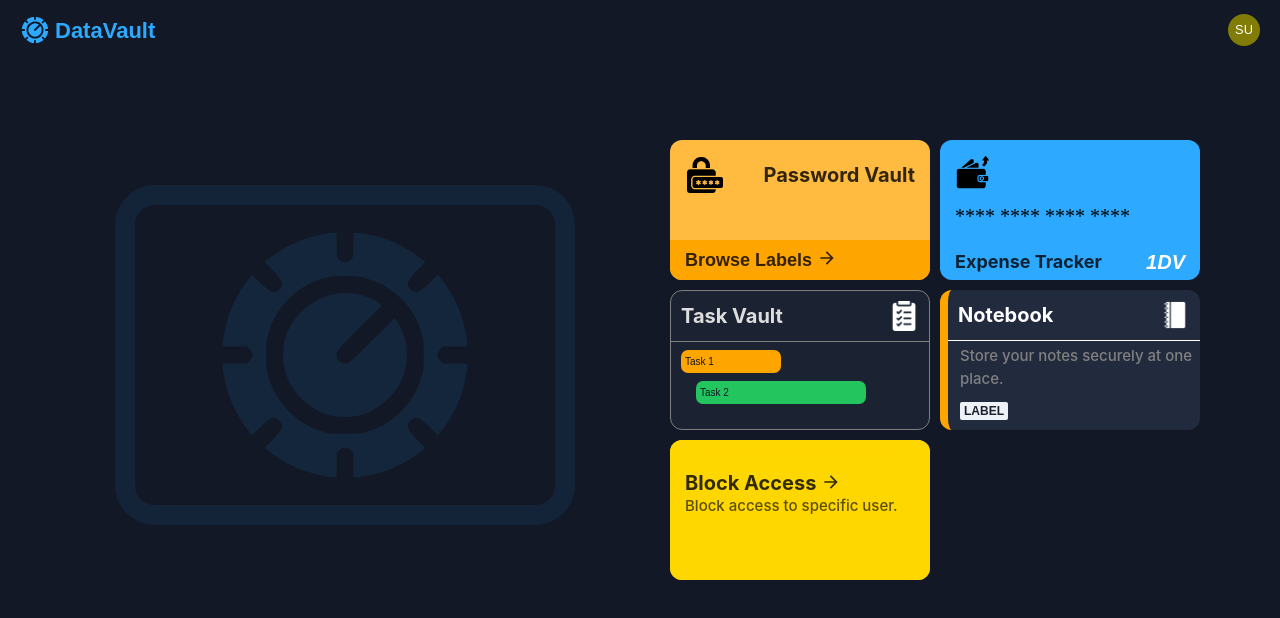
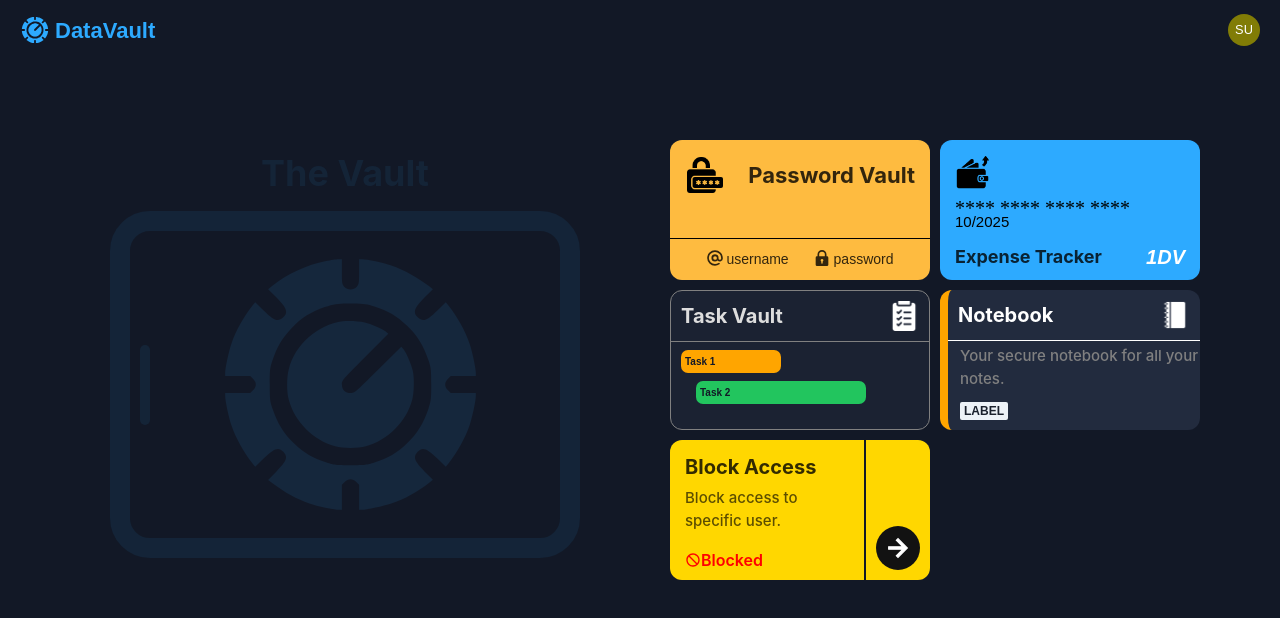
Before and after one commit to git-devanshu/data-vault, a React (Vite) app in the folder frontend/: page / in a window 1280 px wide. Shown: the top 618 px of the page. Built offline with nearby package versions, Linux system fonts and the light colour scheme; sample sign-in values are in the browser's storage.

Commit message:
homepage ui updates 2

```diff
--- a/frontend/src/CommonComponents/commonStyle.css
+++ b/frontend/src/CommonComponents/commonStyle.css
@@ -103,6 +103,7 @@
         left: 0;
         width: 100%;
         height: 100%;
+        max-height: 100%;
         border-radius: 0;
     }
 
--- a/frontend/src/VaultPopupComponents/AddNotePopup.jsx
+++ b/frontend/src/VaultPopupComponents/AddNotePopup.jsx
@@ -95,7 +95,7 @@ export default function AddNotePopup({setShowPopup}) {
     return (
         <>
         <div className="popup-overlay" onClick={() => setShowPopup(false)}></div>
-        <div className='popup-container' style={{maxHeight: '98%', height: '98%', width: '98%', top: '1%', left: '1%', overflowY: 'scroll', scrollbarWidth: "none"}}>
+        <div className='popup-container' style={{maxHeight: '100%', maxWidth: '100%', top: '1%', left: '1%', overflowY: 'scroll', scrollbarWidth: "none"}}>
             <Stack direction='row' alignItems='center' mb={5}>
                 <Text fontSize='xl' ml={1}>Add Note</Text>
                 <Spacer/>
--- a/frontend/src/VaultPopupComponents/UpdateNotePopup.jsx
+++ b/frontend/src/VaultPopupComponents/UpdateNotePopup.jsx
@@ -155,7 +155,7 @@ export default function UpdateNotePopup({data, setShowPopup}) {
     return (
         <>
         <div className="popup-overlay" onClick={() => setShowPopup(false)}></div>
-        <div className='popup-container' style={{maxHeight: '98%', height: '98%', width: '98%', top: '1%', left: '1%', overflowY: 'scroll', scrollbarWidth: "none"}}>
+        <div className='popup-container' style={{ height: '100%', width: '100%', top: '1%', left: '1%', overflowY: 'scroll', scrollbarWidth: "none"}}>
             <Stack direction='row' alignItems='center' mb={5}>
                 <Text fontSize='xl' ml={1}>Update Note</Text>
                 <Spacer/>
--- a/frontend/src/VaultPopupComponents/ViewNotePopup.jsx
+++ b/frontend/src/VaultPopupComponents/ViewNotePopup.jsx
@@ -44,7 +44,7 @@ export default function ViewNotePopup({setShowPopup, data}) {
     return (
         <>
         <div className="popup-overlay" onClick={() => setShowPopup(false)}></div>
-        <div className='popup-container' style={{maxHeight: '98%', height: '98%', width: '98%', top: '1%', left: '1%', overflowY: 'scroll', scrollbarWidth: 'none', borderTop: `8px solid ${data.categoryColor}`}}>
+        <div className='popup-container' style={{ height: '100%', width: '100%', top: '1%', left: '1%', overflowY: 'scroll', scrollbarWidth: 'none', borderTop: `8px solid ${data.categoryColor}`}}>
             <Stack direction='row' mb={5} alignItems='center'>
                 <Heading size='md'>{data.title}</Heading>
                 <Spacer/>
--- a/frontend/src/pages/Home.jsx
+++ b/frontend/src/pages/Home.jsx
@@ -1,9 +1,9 @@
 import React, { useEffect, useState } from 'react'
 import './homeStyle.css';
 import { Avatar, Heading, Text, Menu, MenuButton, MenuList, Divider, MenuItem, Stack, Spacer, Button, ButtonGroup, Badge } from '@chakra-ui/react';
-import { ArrowForwardIcon, InfoIcon, SettingsIcon } from '@chakra-ui/icons';
+import { ArrowForwardIcon, AtSignIcon, InfoIcon, LockIcon, NotAllowedIcon, SettingsIcon } from '@chakra-ui/icons';
 import { FaSignOutAlt } from "react-icons/fa";
-import { decodeToken, getAuthToken, removeAuthToken } from '../utils/helperFunctions';
+import { decodeToken, getAuthToken, getCurrentDate, removeAuthToken } from '../utils/helperFunctions';
 import { useNavigate } from 'react-router-dom';
 import ConfirmationPopup from '../CommonComponents/ConfirmationPopup';
 import { useAppContext } from '../context/AppContext';
@@ -17,6 +17,9 @@ export default function Home() {
     const navigate = useNavigate();
     const name = decodeToken(getAuthToken()).name;
     const role = decodeToken(getAuthToken()).role;
+
+    const date = new Date();
+    const yyyymm = `${date.getMonth() + 1}/${date.getFullYear()}`;
 
     const { clearMasterKey, setLabels, setTrackers, setNotes } = useAppContext();
 
@@ -75,8 +78,12 @@ export default function Home() {
 
             {/* grid section */}
             <div className='main-section'>
-                <div className='logo-outline'>
-                    <img src={Favicon} className='side-logo'/>
+                <div>
+                    <Heading textAlign='center' mb={4} color='#2daaff15'>The Vault</Heading>
+                    <div className='logo-outline'>
+                        <div className='vault-door-handle'/>
+                        <img src={Favicon} className='side-logo'/>
+                    </div>
                 </div>
 
 
@@ -85,11 +92,12 @@ export default function Home() {
                         <Stack direction='row' p='15px' align='center'>
                             <img src={passwordIcon} style={{height: '40px'}}/>
                             <Spacer/>
-                            <Heading color='blackAlpha.800' fontFamily='body' fontSize={20} fontWeight={700}>Password Vault</Heading>
+                            <Heading color='blackAlpha.800' fontFamily='body' fontSize={22} fontWeight={700}>Password Vault</Heading>
                         </Stack>
                         <Spacer/>
-                        <div style={{height: '40px', width: '100%', backgroundColor: 'orange', borderBottomLeftRadius: '12px', borderBottomRightRadius: '12px', paddingLeft: '15px', color: '#232323', fontWeight: 600, display: 'grid', justifyContent: 'left', alignItems: 'center'}}>
-                            <Text color='blackAlpha.800' fontSize={18} fontWeight={600}>Browse Labels <ArrowForwardIcon mt='-5px' h={5} w={5}/></Text>
+                        <div style={{height: '30%', width: '100%', borderTop: '1px solid black', borderBottomLeftRadius: '12px', borderBottomRightRadius: '12px', color: '#232323', fontWeight: 600, display: 'flex', justifyContent: 'center', alignItems: 'center', gap: '25px'}}>
+                            <Text color='blackAlpha.800' fontSize={14} fontWeight={500}><AtSignIcon mt='-5px' h={4} w={4}/> username</Text>
+                            <Text color='blackAlpha.800' fontSize={14} fontWeight={500}><LockIcon mt='-5px' h={4} w={4}/> password</Text>
                         </div>
                     </Stack>
 
@@ -97,8 +105,8 @@ export default function Home() {
                         <Stack direction='row' p='15px' align='center'>
                             <img src={expenseIcon} style={{height: '35px'}}/>
                         </Stack>
-                        <Text ml='15px' mt={-3} fontSize={20} fontFamily='serif' color='black'>**** **** **** ****</Text>
-                        <Spacer/>
+                        <Text ml='15px' mt={-5} fontSize={20} fontFamily='serif' color='black'>**** **** **** ****</Text>
+                        <Text ml='15px' mt={-5} fontSize={15} color='black'>{yyyymm}</Text>
                         <Stack direction='row' px='15px' align='center' mb={1}>
                             <Heading color='blackAlpha.800' fontFamily='body' fontSize={18} fontWeight={700}>Expense Tracker</Heading>
                             <Spacer/>
@@ -113,8 +121,8 @@ export default function Home() {
                             <img src={taskIcon} style={{height: '30px', filter: 'invert(1)'}}/>
                         </Stack>
                         <Stack>
-                            <div style={{height: 'auto', width: '100px', borderRadius: '7px', backgroundColor: 'orange', color: '#121826', padding: '4px', fontSize: '10px', marginLeft: '10px'}}>Task 1</div>
-                            <div style={{height: 'auto', width: '170px', borderRadius: '7px', backgroundColor: '#22c55e', color: '#121826', padding: '4px', fontSize: '10px', marginLeft: '25px'}}>Task 2</div>
+                            <div style={{height: 'auto', width: '100px', borderRadius: '7px', backgroundColor: 'orange', color: '#121826', padding: '4px', fontSize: '10px', marginLeft: '10px', fontWeight: 600}}>Task 1</div>
+                            <div style={{height: 'auto', width: '170px', borderRadius: '7px', backgroundColor: '#22c55e', color: '#121826', padding: '4px', fontSize: '10px', marginLeft: '25px', fontWeight: 600}}>Task 2</div>
                         </Stack>
                     </Stack>
 
@@ -124,14 +132,26 @@ export default function Home() {
                             <Spacer/>
                             <img src={notebookIcon} style={{height: '30px', filter: 'invert(1)'}}/>
                         </Stack>
-                        <Text color='blackAlpha.700' ml={3} mt={1} fontFamily='body' color='gray' fontSize={15} fontWeight={500}>Store your notes securely at one place.</Text>
+                        <Text ml={3} mt={1} fontFamily='body' color='gray' fontSize={15} fontWeight={500}>Your secure notebook for all your notes.</Text>
                         <Badge ml={3} mt={3}>label</Badge>
                     </div>
 
-                    {role === "admin" && <div onClick={navigateToAdminPage} style={{height:'140px', width:'260px', backgroundColor:'#FFD700', borderRadius:'12px', boxShadow:'0 0 20px 10px #FFD700 inset', padding: '15px'}} className='card-mp'>
-                        <Heading color='blackAlpha.800' mt={4} fontFamily='body' fontSize={20} fontWeight={700}>Block Access <ArrowForwardIcon mt='-5px' h={5} w={5}/></Heading>
-                        <Text color='blackAlpha.700' mr={3} fontFamily='body' fontSize={15} fontWeight={500}>Block access to specific user.</Text>
-                    </div>}
+                    {role === "admin" &&
+                    <Stack direction='row' onClick={navigateToAdminPage} style={{height:'140px', width:'260px', backgroundColor:'#FFD700', borderRadius:'12px'}} className='card-mp'>
+                        <Stack>
+                            <Heading color='blackAlpha.800' ml='15px' mt='15px' fontFamily='body' fontSize={20} fontWeight={700}>Block Access</Heading>
+                            <Text color='blackAlpha.700' ml='15px' fontFamily='body' fontSize={15} fontWeight={500}>Block access to specific user.</Text>
+                            <Spacer/>
+                            <Text color='red' ml='15px' mb='15px' fontFamily='body' fontSize={16} fontWeight={600}><NotAllowedIcon mt={-1}/>Blocked</Text>
+                        </Stack>
+                        <Spacer/>
+                        <Stack align='center' borderLeft='2px solid #121826'>
+                            <Spacer/>
+                            <div style={{borderRadius: '50%', margin: '10px', backgroundColor: '#121212'}}>
+                                <ArrowForwardIcon color='white' stroke='AppWorkspace'm={2} h={7} w={7}/>
+                            </div>
+                        </Stack>
+                    </Stack>}
                 </div>
             </div>
 
--- a/frontend/src/pages/homeStyle.css
+++ b/frontend/src/pages/homeStyle.css
@@ -47,14 +47,32 @@
     min-width: 200px;
     margin: 0 auto;
     border: none;
-    animation: spinCycle 5s ease-in-out forwards, filterPulse 5s ease-in-out forwards;
+}
+
+.vault-door-handle{
+    height: 80px;
+    width: 10px;
+    border-radius: 10px;
+    background-color:#2daaff15;
 }
 
 .logo-outline{
     border: 20px solid #2daaff15;
     border-radius: 40px;
     padding: 10px;
+    display: flex;
+    justify-content: center;
+    align-items: center;
 }
+
+.logo-outline:hover .side-logo {
+    animation: spinCycle 5s ease-in-out forwards, filterPulse 5s ease-in-out forwards;
+}
+
+.logo-outline:hover .vault-door-handle {
+    animation: filterPulseForDoorHandle 5s ease-in-out forwards;
+}
+
 
 .module-stack{
     display: grid;
@@ -98,6 +116,21 @@
 }
 
 
+@keyframes filterPulseForDoorHandle {
+    0%, 40% {
+        background-color:#2daaff15;
+    }
+
+    40.01%, 55% {
+        background-color:#2daaff;
+    }
+
+    55.01%, 100% {
+        background-color:#2daaff15;
+    }
+}
+
+
 @media (max-width: 768px){
     .main-section{
         display: flex;
```
